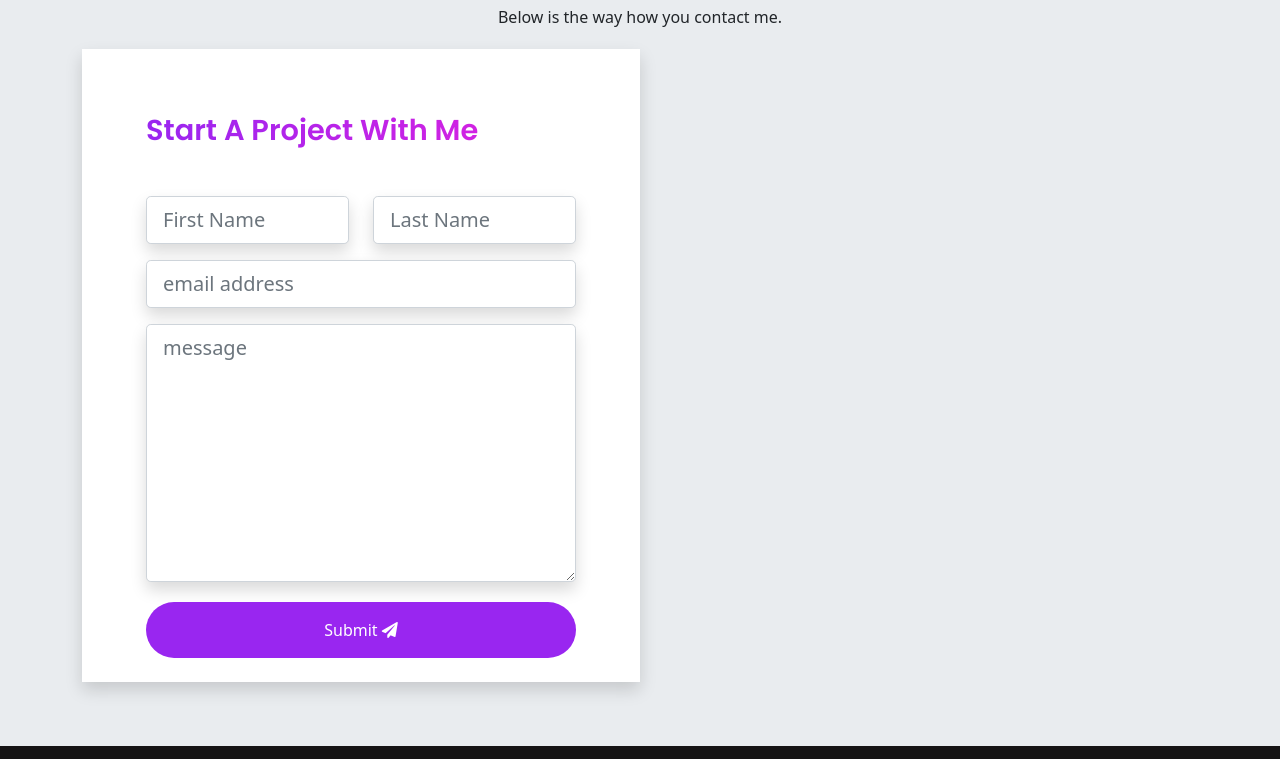
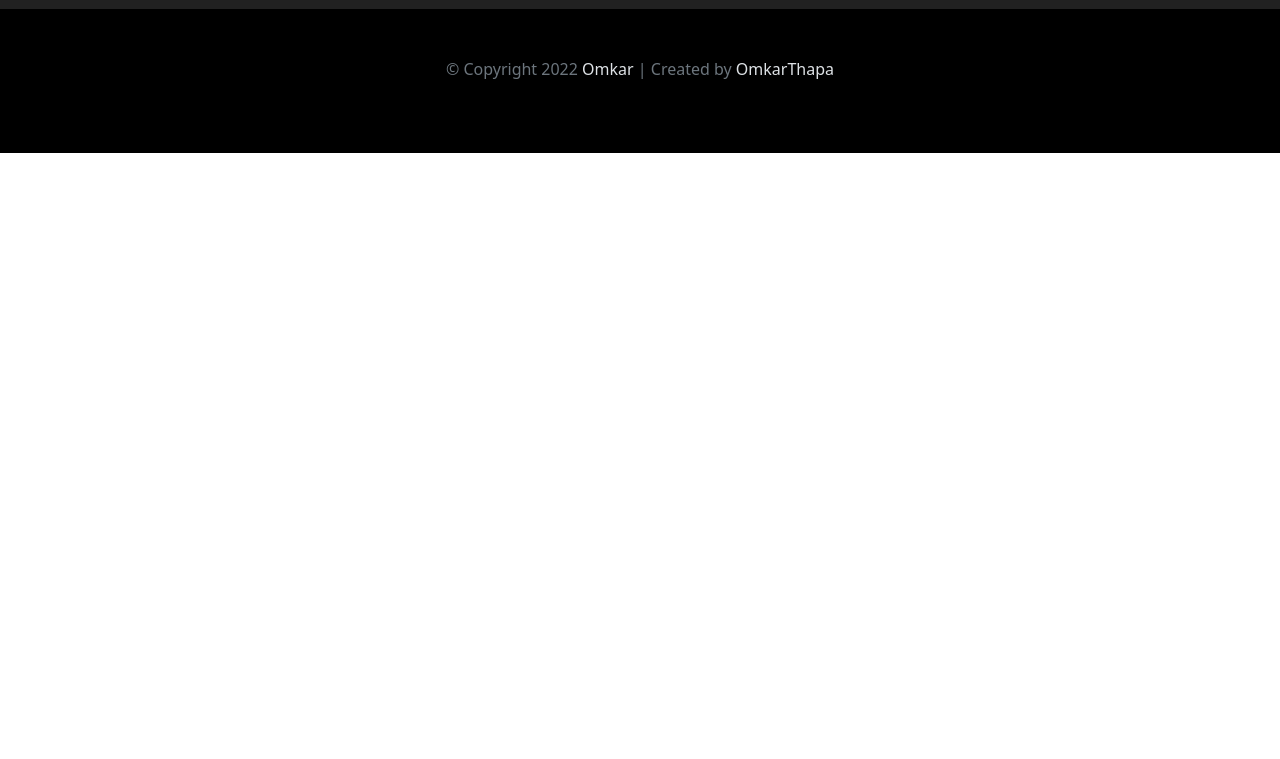
Before and after one commit to OmkarThapa/OmkarThapa.github.io, a website: page index.html in a window 1280 px wide. Shown: the part 1437-2196 px from the top of the page. After the commit the page ends 1590 px from the top, so only its background shows below. Drawn offline with nearby package versions, Linux system fonts and the light colour scheme; a web font is replaced by a local one.

Commit message:
edited out contact section

```diff
--- a/index.html
+++ b/index.html
@@ -28,8 +28,6 @@
       <div class="collapse navbar-collapse justify-content-end" id="navbarNav">
         <ul class="navbar-nav">
           <li class="nav-item"><a class="nav-link active" aria-current="page" href="index.html">Home</a></li>
-          <li class="nav-item"><a class="nav-link" href="#contact">contact</a>
-          </li>
         </ul><a style="text-decoration:none" target="_blank" href="tel:+91 8108313662">
         <button type="button"  class="rounded-pill btn-rounded">
           +91 8108313662</a><span>
@@ -73,49 +71,6 @@
     </div>
   </div>
   <svg xmlns="http://www.w3.org/2000/svg" viewBox="0 0 1440 320"><path fill="#ffffff" fill-opacity="1" d="M0,160L48,176C96,192,192,224,288,208C384,192,480,128,576,133.3C672,139,768,213,864,202.7C960,192,1056,96,1152,74.7C1248,53,1344,107,1392,133.3L1440,160L1440,320L1392,320C1344,320,1248,320,1152,320C1056,320,960,320,864,320C768,320,672,320,576,320C480,320,384,320,288,320C192,320,96,320,48,320L0,320Z"></path></svg>
-</section>
-
- <!--/////////////////////////////////////////////////////////////////////////////////////////////////////////
-              START SECTION 8 - GET STARTED
-/////////////////////////////////////////////////////////////////////////////////////////////////////////-->
-<section id="contact" class="get-started">
-  <div class="container">
-    <div class="row text-center">
-      <h1 class="display-3 fw-bold text-capitalize">Get started</h1>
-      <div class="heading-line"></div>
-      <p class="lh-lg">
-        Below is the way how you contact me.
-      </p>
-    </div>
-
-    <!-- START THE CTA CONTENT  -->
-      <div class="col-12 col-lg-6 bg-white shadow p-3">
-        <div class="form w-100 pb-2">
-          <h4 class="display-3--title mb-5">start a project with Me</h4>
-          <form action="#" class="row">
-            <div class="col-lg-6 col-md mb-3">
-              <input type="text" placeholder="First Name" id="inputFirstName" class="shadow form-control form-control-lg">
-            </div>
-            <div class="col-lg-6 col-md mb-3">
-              <input type="text" placeholder="Last Name" id="inputLastName" class="shadow form-control form-control-lg">
-            </div>
-            <div class="col-lg-12 mb-3">
-              <input type="email" placeholder="email address" id="inputEmail" class="shadow form-control form-control-lg">
-            </div>
-            <div class="col-lg-12 mb-3">
-              <textarea name="message" placeholder="message" id="message" rows="8" class="shadow form-control form-control-lg"></textarea>
-            </div>
-            <div class="text-center d-grid mt-1">
-              <button type="button" class="btn btn-primary rounded-pill pt-3 pb-3">
-                submit
-                <i class="fas fa-paper-plane"></i>
-              </button>
-            </div>
-          </form>
-        </div>
-      </div>
-    </div>
-  </div>
 </section>
 
 <!-- ///////////////////////////////////////////////////////////////////////////////////////////
@@ -193,48 +148,6 @@
     </div>
   </div>
 
-  <!-- START THE CONTENT FOR THE CAMPANY INFO -->
-    <!-- <div class="row text-white justify-content-center mt-3 pb-3">
-      <div class="col-12 col-sm-6 col-lg-6 mx-auto">
-        <h5 class="text-capitalize fw-bold">Campany name</h5>
-        <hr class="bg-white d-inline-block mb-4" style="width: 60px; height: 2px;">
-        <p class="lh-lg">
-          Lorem ipsum dolor sit amet consectetur adipisicing elit. Dolorem ex obcaecati blanditiis reprehenderit ab mollitia voluptatem consectetur?
-        </p>
-      </div>
-      <div class="col-12 col-sm-6 col-lg-2 mb-4 mx-auto">
-        <h5 class="text-capitalize fw-bold">Products</h5>
-        <hr class="bg-white d-inline-block mb-4" style="width: 60px; height: 2px;">
-        <ul class="list-inline campany-list">
-          <li><a href="#">Lorem ipsum</a></li>
-          <li><a href="#">Lorem ipsum</a></li>
-          <li><a href="#">Lorem ipsum</a></li>
-          <li><a href="#">Lorem ipsum</a></li>
-        </ul>
-      </div>
-      <div class="col-12 col-sm-6 col-lg-2 mb-4 mx-auto">
-        <h5 class="text-capitalize fw-bold">useful links</h5>
-        <hr class="bg-white d-inline-block mb-4" style="width: 60px; height: 2px;">
-        <ul class="list-inline campany-list">
-          <li><a href="#"> Your Account</a></li>
-          <li><a href="#">Become an Affiliate</a></li>
-          <li><a href="#">create an account</a></li>
-          <li><a href="#">Help</a></li>
-        </ul>
-      </div>
-      <div class="col-12 col-sm-6 col-lg-2 mb-4 mx-auto">
-        <h5 class="text-capitalize fw-bold">contact</h5>
-        <hr class="bg-white d-inline-block mb-4" style="width: 60px; height: 2px;">
-        <ul class="list-inline campany-list">
-          <li><a href="#">Lorem ipsum</a></li>
-          <li><a href="#">Lorem ipsum</a></li>
-          <li><a href="#">Lorem ipsum</a></li>
-          <li><a href="#">Lorem ipsum</a></li>
-        </ul>
-      </div>
-    </div>
-  </div> -->
-
   <!-- START THE COPYRIGHT INFO  -->
   <div class="footer-bottom pt-5 pb-5">
     <div class="container">
```
Also changed, not shown: assets/css/style.css.
